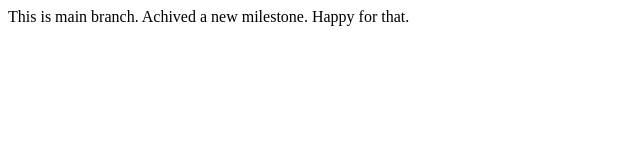
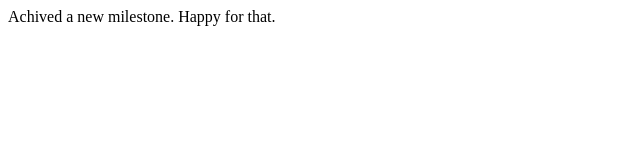
Before and after one commit to mayankbisht62/New-Local-repository, a plain HTML site: page index.html in a window 1280 px wide. Shown: the whole page, without its empty margins (0-640 px from the left). Drawn offline with Linux system fonts and the light colour scheme.

Commit message:
making change in new  row to main branch

```diff
--- a/index.html
+++ b/index.html
@@ -6,7 +6,7 @@
     <title>Document</title>
 </head>
 <body>
-    This is main branch.
+
     Achived a new milestone. Happy for that.
 </body>
 </html>
```
